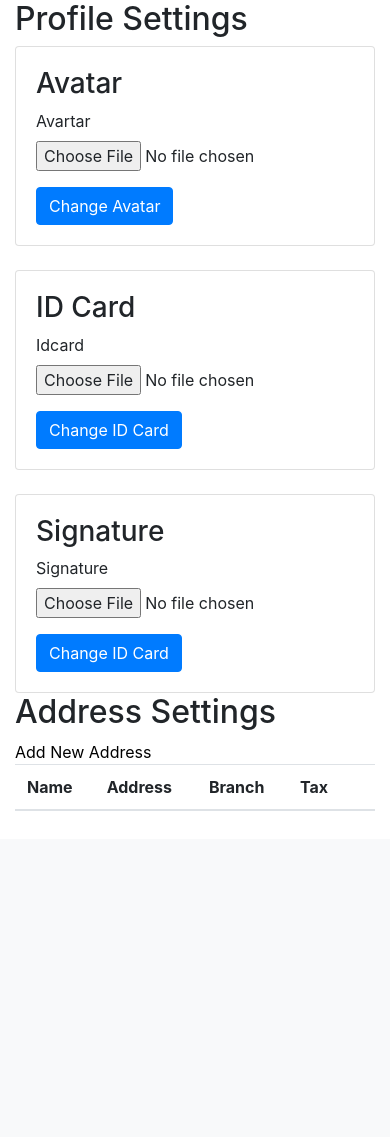
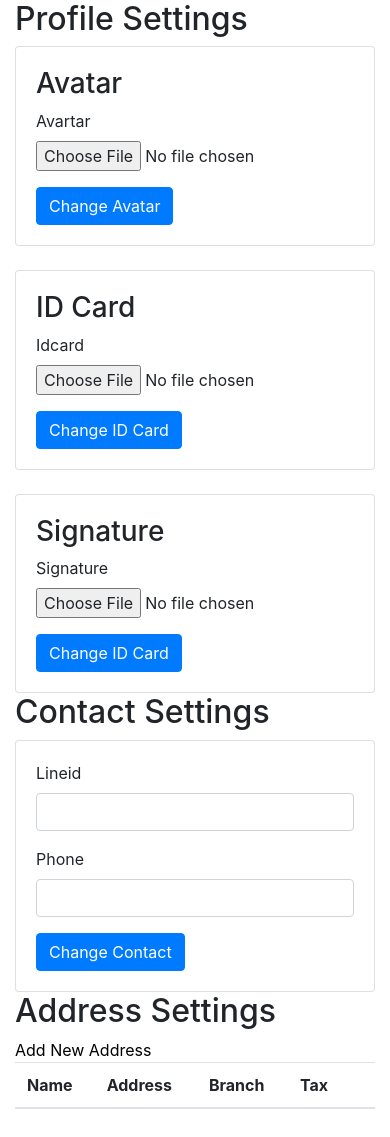
Before and after one commit to chutchais/ePayment, a Django app: page /auth/profile_setting/ in a window 390 px wide. Shown: the part 206-1343 px from the top of the page. Before the commit the page ends 1017 px from the top, so only its background shows below. Run offline with Django 3.2, Linux system fonts and the light colour scheme; the visitor is signed in with stand-in values (Sample User, id 1); data comes from the database, SQL or seed files in the repository; lists and menus that the app fills with data are empty; some libraries are stand-ins or nearby versions.

Commit message:
Add phone on profile and change Order to Booking

```diff
--- a/src/templates/order/order_detail.html
+++ b/src/templates/order/order_detail.html
@@ -302,7 +302,7 @@
                         </tr>
                       </thead>
                       <tbody>
-                        {% for container in object.containers.all %}
+                        {% for container in object.containers.all|dictsort:"container" %}
                         <tr>
                           <th scope="row">{{ forloop.counter }}</th>
                           <td>{{container.container}}</td>
--- a/src/templates/order/order_list.html
+++ b/src/templates/order/order_list.html
@@ -56,7 +56,8 @@
 					  <thead>
 					    <tr>
                 <th scope="col">Status</th>
-                <th scope="col">Order</th>
+                <th scope="col">Booking</th>
+                <!-- <th scope="col">Order</th> -->
 					      <!-- <th scope="col">booking</th>
                 <th scope="col">Ref</th> -->
                 <th class="text-center" scope="col">#Container</th>
@@ -102,7 +103,7 @@
                       <span class="badge badge-secondary">UnPaid</span>
                     {% endif %}
                   </td>
-                <td><a href="{{order.get_absolute_url}}">{{order.name}}</a></td>
+                <td><a href="{{order.get_absolute_url}}">{{order.booking.name}}</a></td>
                 <td class="text-center">{{order.container_count}}</td>
                  <td class="text-right">{{order.grand_total|floatformat:2|intcomma}}</td>
 					      <td class="text-right">{{order.created}}</td>
--- a/src/templates/registration/profile.html
+++ b/src/templates/registration/profile.html
@@ -65,6 +65,22 @@
   </div>
   </div>
 
+  <h2>Contact Settings</h2>
+  <div class="row">
+    <div class="col-sm-6 col-md-4">
+      <div class="card">
+        <div class="card-body">
+
+            <form method="post" enctype="multipart/form-data" novalidate>
+              {% csrf_token %}
+              {{ formcontact|crispy }}
+              <button type="submit" class="btn btn-primary">Change Contact</button>
+            </form>
+        </div>
+      </div><!-- End ID Card-->
+  </div>
+  </div>
+
   <h2>Address Settings</h2>
   <a href="{% url 'profile:add' %}">Add New Address</a>
     <div class="row">
--- a/src/user_profile/forms.py
+++ b/src/user_profile/forms.py
@@ -38,3 +38,8 @@ class AddressForm(forms.ModelForm):
     class Meta:
         model = Address
         fields = ['company','address','branch','tax']
+
+class ContactForm(forms.ModelForm):
+    class Meta:
+        model = Profile
+        fields = ['lineid','phone']
--- a/src/user_profile/models.py
+++ b/src/user_profile/models.py
@@ -17,6 +17,8 @@ class Profile(models.Model):
     lineid              = models.CharField(max_length=100,blank=True, null=True)
     approved 			= models.BooleanField(default=False)
     approved_date		= models.DateTimeField(blank=True, null=True)
+    # Added on Oct 22,2020 -- Add Telephone number
+    phone               = models.CharField(max_length=100,blank=True, null=True)
 
 
 @receiver(post_save, sender=User)
--- a/src/user_profile/views.py
+++ b/src/user_profile/views.py
@@ -15,7 +15,7 @@ from django.template.loader import render_to_string
 from django.core.mail import EmailMessage
 from .forms import (SignUpForm,ProfileSettingForm,
 					ProfileAvartarForm,ProfileIDcardForm,
-					ProfileSigForm,AddressForm)
+					ProfileSigForm,AddressForm,ContactForm)
 from .models import Profile,Address
 
 from .tokens import account_activation_token
@@ -40,11 +40,13 @@ def profileSetting(request):
 		formidcard      = ProfileIDcardForm()
 		formsignature   = ProfileSigForm()
 		formaddress     = AddressForm()
+		formcontact		= ContactForm()
 		profile = Profile.objects.get(user=request.user)
 	return render(request, 'registration/profile.html', {'formavatar':fromAvatar,
 													'formidcard':formidcard,
 													'formsignature':formsignature,
 													'formaddress':formaddress,
+													'formcontact':formcontact,
 													'profile': profile})
 
 def signup(request):
```
Also changed, not shown: src/user_profile/migrations/0003_profile_phone.py (added).
